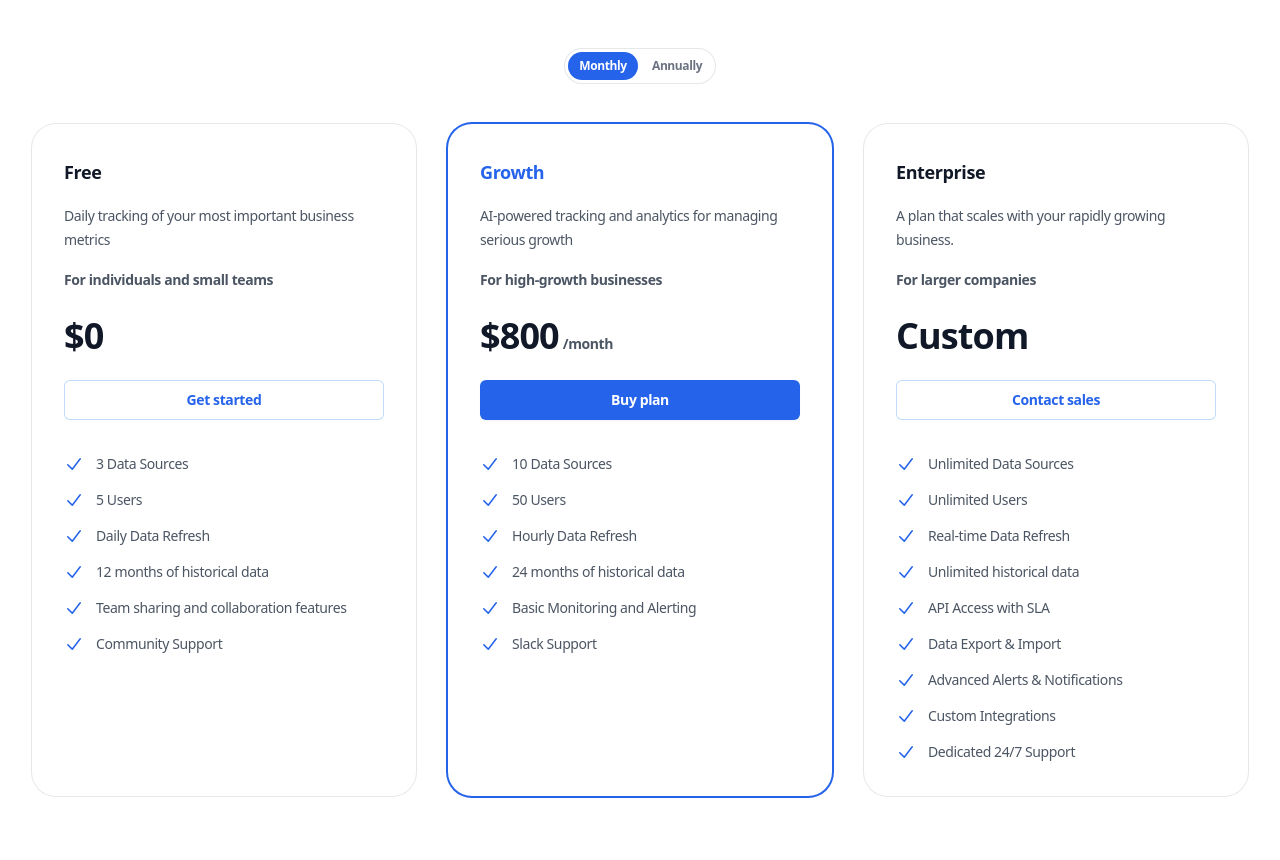
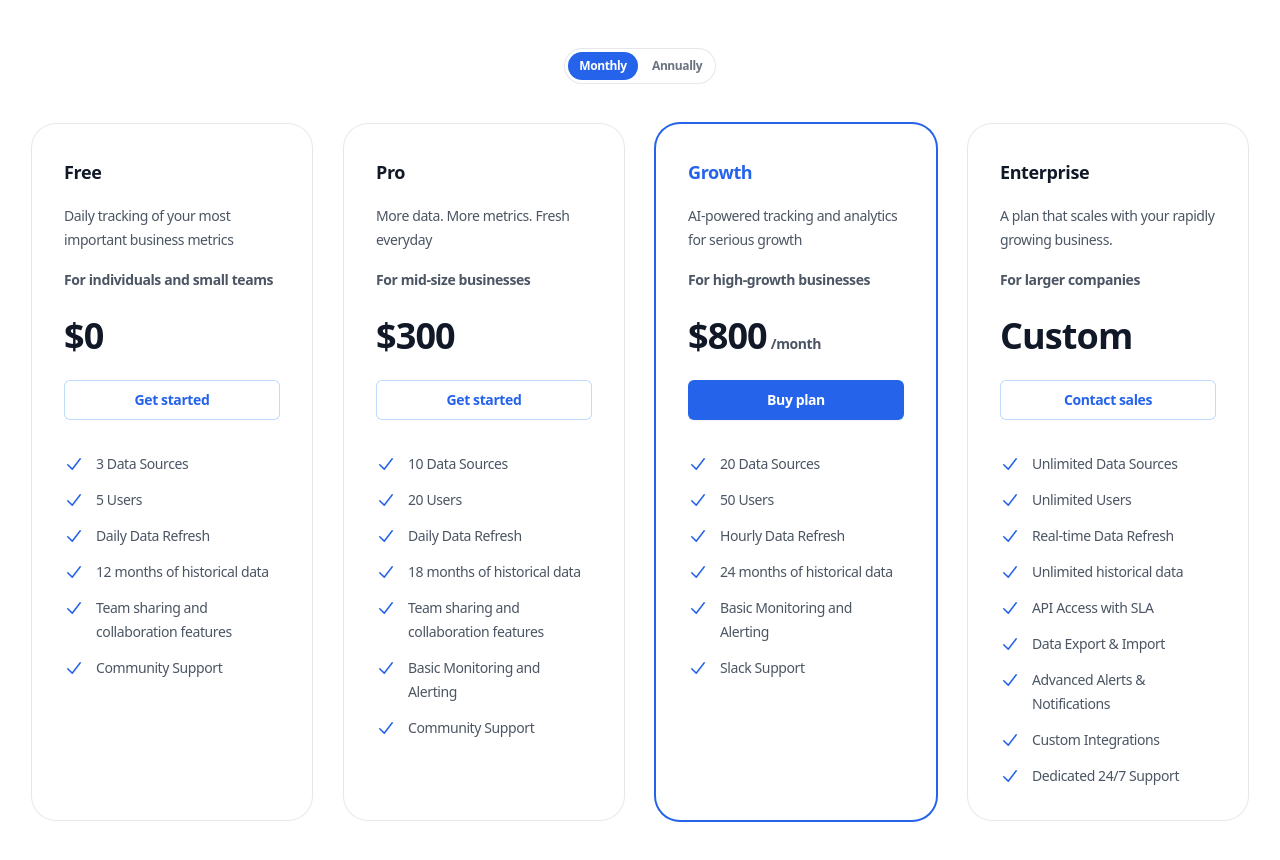
Before and after one commit to StructuredLabs/st-landing, a Next.js app: page /pricing in a window 1280 px wide. Shown: the part 400-1260 px from the top of the page. Built offline with nearby package versions, Linux system fonts and the light colour scheme.

Commit message:
refactor(pricing): add pricing plan - pro

```diff
--- a/components/pricing/index.tsx
+++ b/components/pricing/index.tsx
@@ -38,14 +38,33 @@ const pricing = {
       buttonText: 'Get started',
     },
     {
+      name: 'Pro',
+      id: 'tier-pro',
+      href: 'https://app.structuredlabs.com/settings/account',
+      price: { monthly: '$300', annually: '$2880' },
+      description: 'More data. More metrics. Fresh everyday',
+      audience: 'For mid-size businesses',
+      features: [
+            '10 Data Sources',
+            '20 Users',
+            'Daily Data Refresh',
+            '18 months of historical data',
+            'Team sharing and collaboration features',
+            'Basic Monitoring and Alerting',
+            'Community Support',
+        ],
+      mostPopular: false,
+      buttonText: 'Get started',
+    },
+    {
       name: 'Growth',
       id: 'tier-growth',
       href: 'https://app.structuredlabs.com/settings/account',
       price: { monthly: '$800', annually: '$7680' },
-      description: 'AI-powered tracking and analytics for managing serious growth',
+      description: 'AI-powered tracking and analytics for serious growth',
       audience: 'For high-growth businesses',
       features: [
-        '10 Data Sources',
+        '20 Data Sources',
         '50 Users',
         'Hourly Data Refresh',
         '24 months of historical data',
@@ -162,7 +181,7 @@ export default function Pricing() {
               </RadioGroup>
             </fieldset>
           </div>
-          <div className="isolate mx-auto mt-10 grid max-w-md grid-cols-1 gap-8 md:max-w-2xl md:grid-cols-2 lg:max-w-4xl xl:mx-0 xl:max-w-none xl:grid-cols-3">
+          <div className="isolate mx-auto mt-10 grid max-w-full grid-cols-1 gap-8 sm:grid-cols-2 lg:grid-cols-4 xl:mx-0">
             {pricing.tiers.map((tier) => (
               <div
                 key={tier.id}
```
